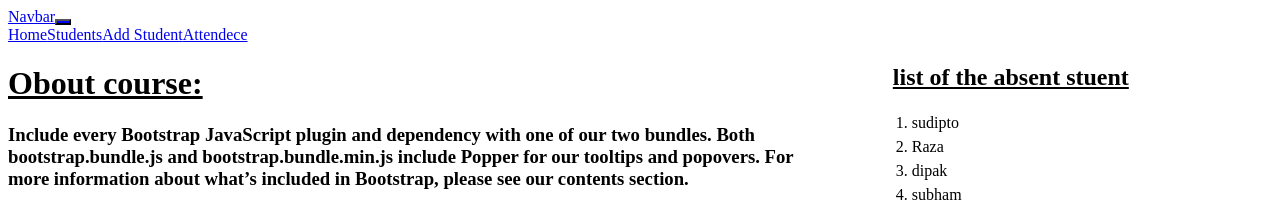
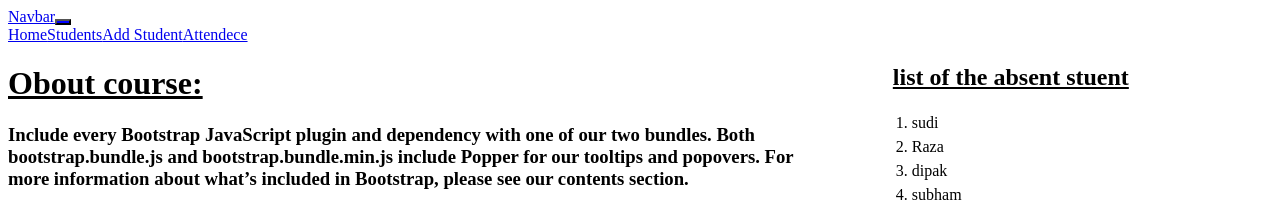
Before and after one commit to dipak125/class_attendence, a React (Create React App) app: page / in a window 1280 px wide. Shown: the top 203 px of the page. Built offline with nearby package versions, Linux system fonts and the light colour scheme; the HTML template or start-up script is replaced by a standard one.

Commit message:
for examle

```diff
--- a/src/App.js
+++ b/src/App.js
@@ -16,7 +16,7 @@ const App=()=>{
     students:[
       {
         roll:1,
-        name: "sudipto",
+        name: "sudi",
 
 
       },
```
